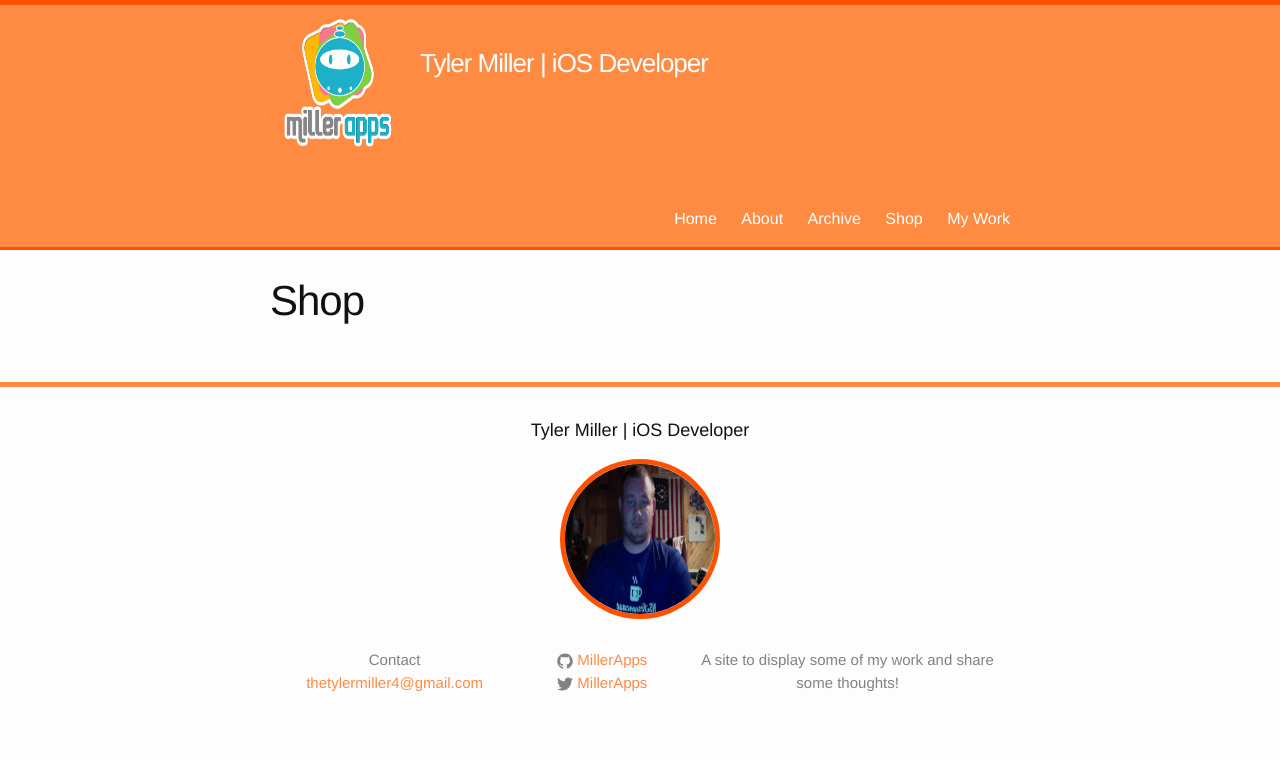
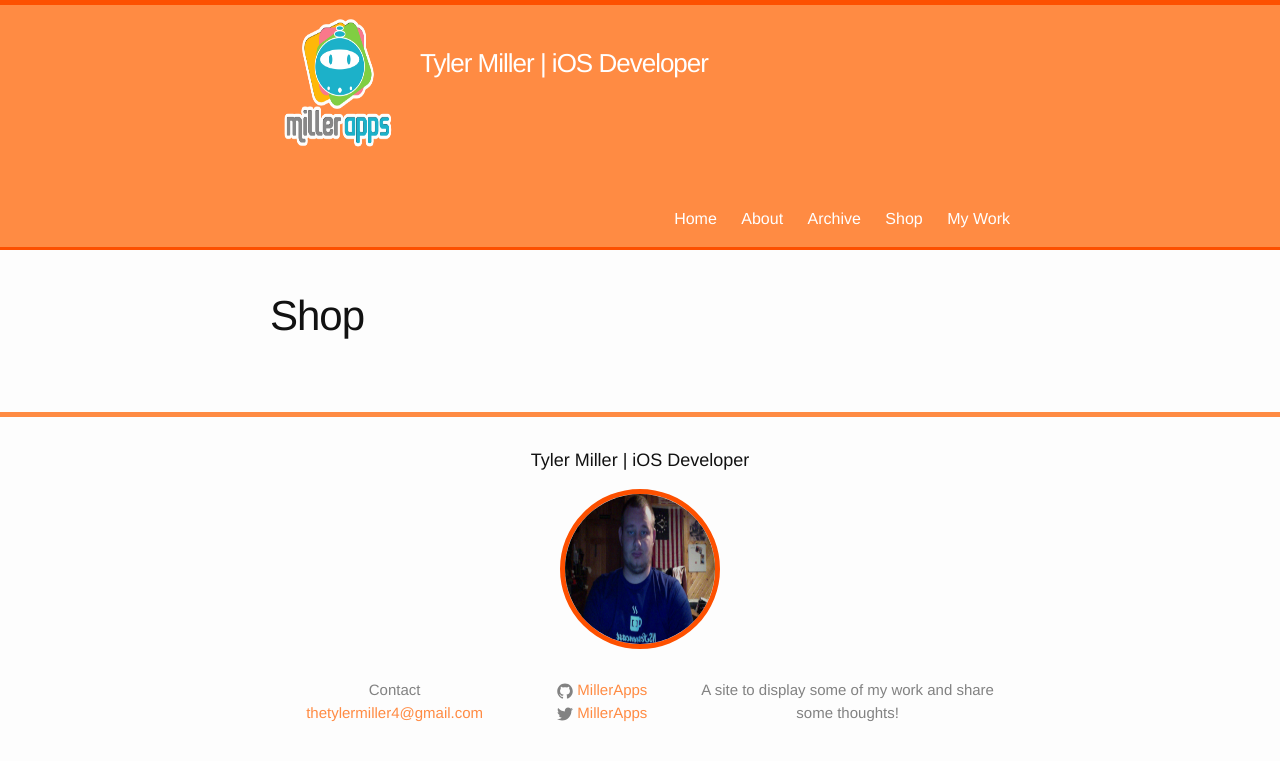
Before and after one commit to MillerApps/MillerApps.github.io, a Jekyll site: the page built from shop.html, in a window 1280 px wide. Shown: the top 761 px of the page. Built offline with Jekyll 4.4.1, drawn with Linux system fonts in a browser that asks for light colours.

Commit message:
css test

```diff
--- a/_sass/_layout.scss
+++ b/_sass/_layout.scss
@@ -209,6 +209,7 @@
  */
 .page-content {
     padding: $spacing-unit 0;
+    margin: 15px;
 }
 
 .page-heading {
--- a/css/main.scss
+++ b/css/main.scss
@@ -76,7 +76,3 @@ $on-laptop:        800px;
 
 
 }
-
-.myShop div {
-  margin: 0;
-}
```
